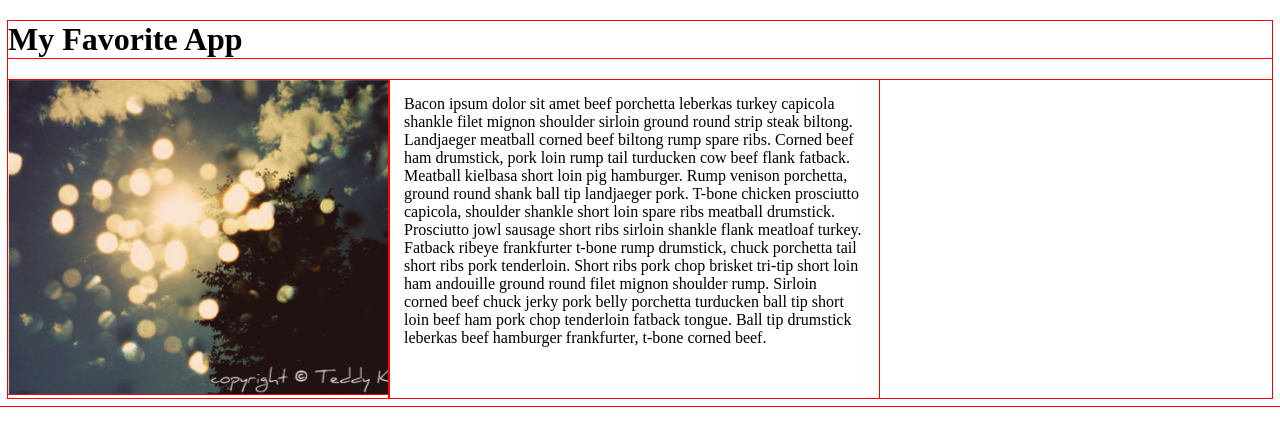
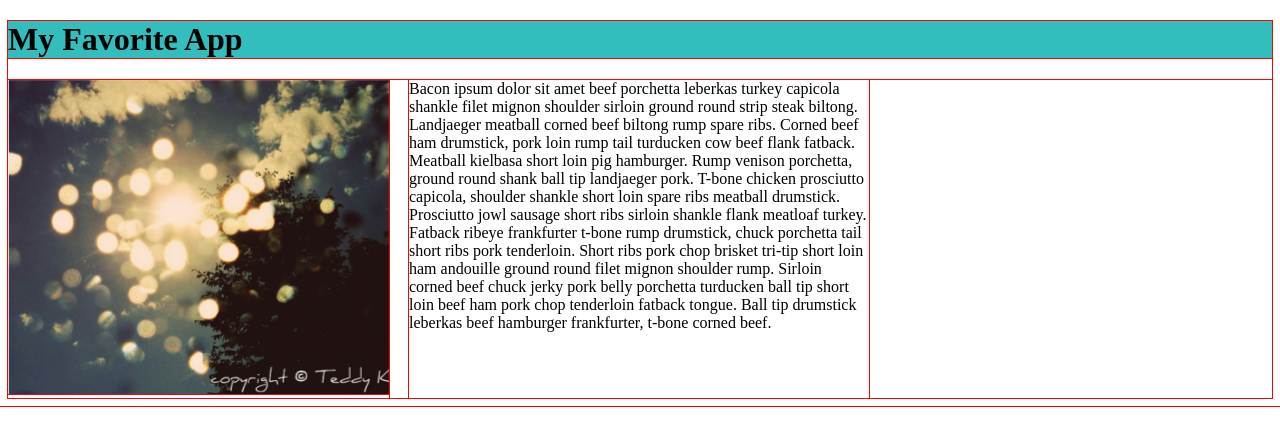
Before and after one commit to JoshCork/grapple, a plain HTML site: page Web/testing.html in a window 1280 px wide. Drawn offline with Linux system fonts and the light colour scheme.

Commit message:
finished lesson 1

```diff
--- a/Web/css/style.css
+++ b/Web/css/style.css
@@ -1,8 +1,8 @@
 * {
-   outline: 1px solid red !important;
+	outline: 1px solid red !important;
 }
 
-{
+* {
 	-webkit-box-sizing: border-box;
 	-moz-box-sizing: border-box;
 	-ms-box-sizing: border-box;
@@ -13,15 +13,19 @@
 	display: flex;
 }
 .title {
-
+	background-color: #33BEBE;
 }
 
-.screenshot;{
+.screenshot{
 	max-width: 705px;
-	padding: 15px;
+	/*padding: 15px;	*/
+}
+
+.image {
+	margin-right: 20px;
 }
 
 .description{
 	max-width: 460px;
-	padding: 15px;
+	/*margin-left: 15px;	*/
 }
--- a/Web/testing.html
+++ b/Web/testing.html
@@ -3,17 +3,19 @@
 
 <head>
     <link rel="stylesheet" type="text/css" href="css/style.css">
-    <title></title>
+    <title>My Favorite App - Test HTML Page</title>
 </head>
 
-</html>
+
 
 <body>
 
     <div class="row title"><h1>My Favorite App</h1></div>
     <div class="app">
-        <div class="screenshot image" ><img src="images/app.png"></div>
+        <div class="screenshot image" ><img src="images/app.png" alt="a picture used for testing"></div>
         <div class="description" >Bacon ipsum dolor sit amet beef porchetta leberkas turkey capicola shankle filet mignon shoulder sirloin ground round strip steak biltong. Landjaeger meatball corned beef biltong rump spare ribs. Corned beef ham drumstick, pork loin rump tail turducken cow beef flank fatback. Meatball kielbasa short loin pig hamburger. Rump venison porchetta, ground round shank ball tip landjaeger pork. T-bone chicken prosciutto capicola, shoulder shankle short loin spare ribs meatball drumstick. Prosciutto jowl sausage short ribs sirloin shankle flank meatloaf turkey. Fatback ribeye frankfurter t-bone rump drumstick, chuck porchetta tail short ribs pork tenderloin. Short ribs pork chop brisket tri-tip short loin ham andouille ground round filet mignon shoulder rump. Sirloin corned beef chuck jerky pork belly porchetta turducken ball tip short loin beef ham pork chop tenderloin fatback tongue. Ball tip drumstick leberkas beef hamburger frankfurter, t-bone corned beef.</div>
     </div>
 
 </body>
+
+</html>
```
